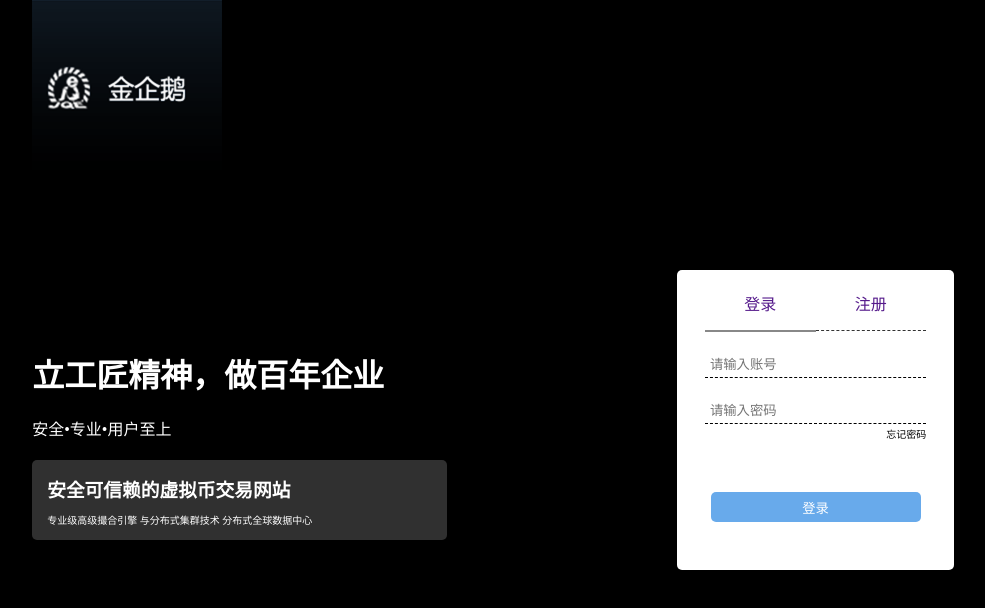
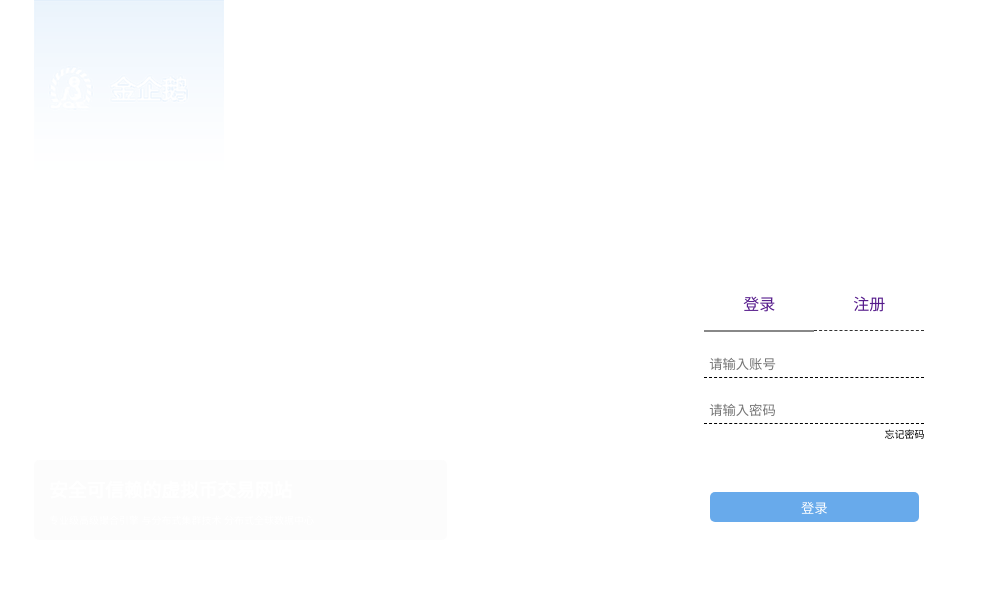
Before and after one commit to HGcracked/HGcracked, a plain HTML site: page login.html in a window 1536 px wide. Shown: the whole page, without its empty margins (275-1260 px from the left). Drawn offline with Linux system fonts and the light colour scheme.

Commit message:
Update login.css

```diff
--- a/css/login.css
+++ b/css/login.css
@@ -3,8 +3,23 @@ html {
 }
 
 body {
+    margin: 0 auto;
+    width: 1530px;
     font-size: 16px;
-    background: #000000;
+}
+
+@media screen and (min-width: 1536px) {
+    body {
+        min-width: 1530px;
+        width: 1530px
+    }
+}
+
+@media screen and (min-width: 1900px) {
+    body {
+        min-width: 1900px;
+        width: 1900px;
+    }
 }
 
 .clearfix::before,
```
